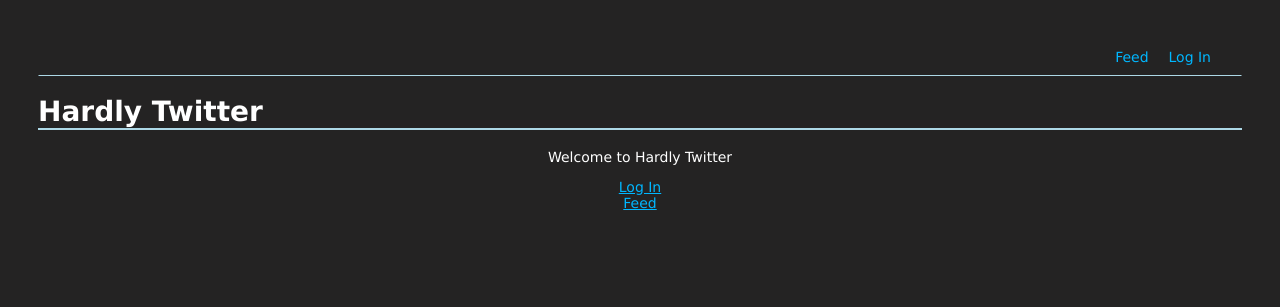
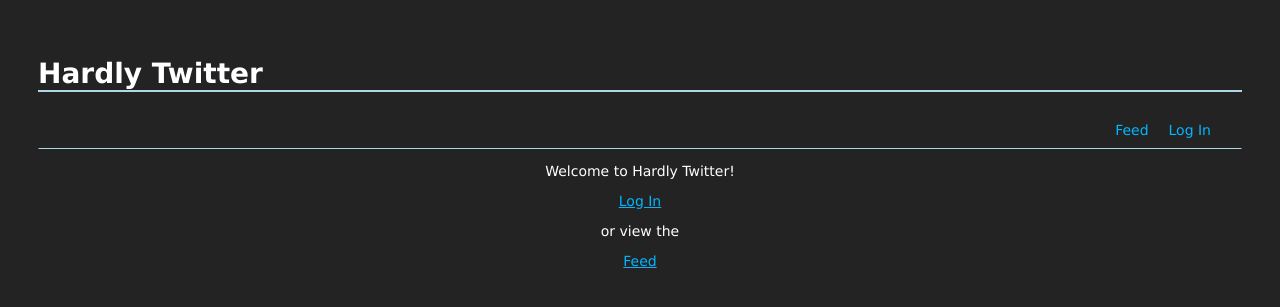
Before and after one commit to jhhansen00/hardly-twitter, a Node server app: page / in a window 1280 px wide. Shown: the top 307 px of the page. Run offline with Node 20, Linux system fonts and the light colour scheme; some libraries are stand-ins or nearby versions.

Commit message:
final before presentation

```diff
--- a/views/index.ejs
+++ b/views/index.ejs
@@ -1,7 +1,7 @@
 <%- include('./partials/header') %>
   <body>
-    <h1><%= title %></h1>
-    <p class="welcome">Welcome to <%= title %></p>
+    <p class="welcome">Welcome to <%= title %>!</p>
     <a href="/auth/google" class="login" id="google">Log In</a>
+    <p class="welcome">or view the</p>
     <a class="welcome" href="/posts/feed">Feed</a>
   </body>
--- a/views/partials/header.ejs
+++ b/views/partials/header.ejs
@@ -5,9 +5,10 @@
     <meta http-equiv="X-UA-Compatible" content="IE=edge">
     <meta name="viewport" content="width=device-width, initial-scale=1.0">
     <link rel="stylesheet" href="/stylesheets/style.css" />
-    <title><% title %></title>
+    <title>Hardly Twitter</title>
 </head>
 <body>
+    <h1>Hardly Twitter</h1>
     <nav>
         <a href="/posts/feed">Feed</a>
         <% if (user) { %>
```
Also changed, not shown: README.md.
